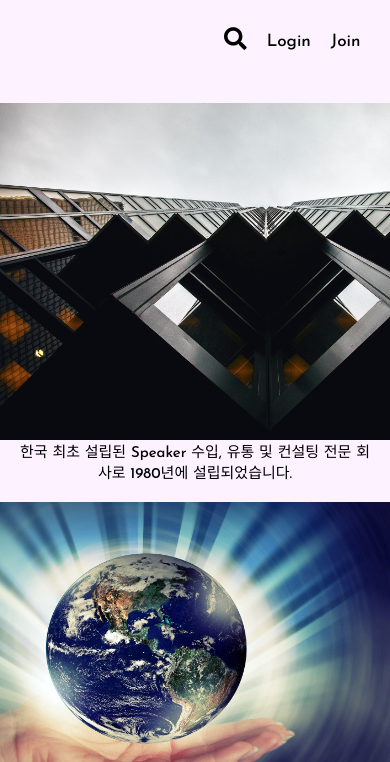
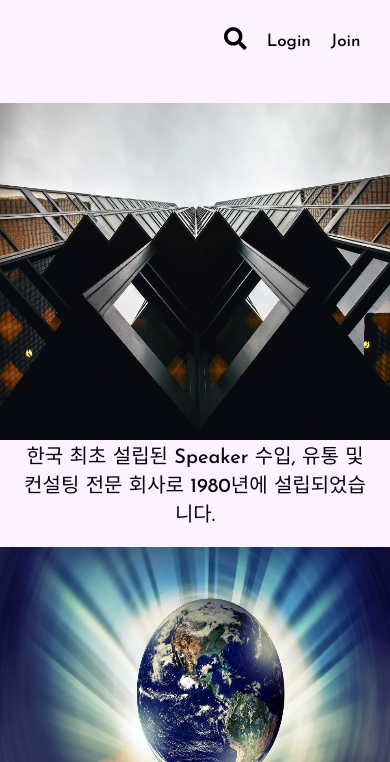
Before and after one commit to BaekYuseon/Speaker, a plain HTML site: page pages/intro.html in a window 390 px wide. Shown: the part 82-844 px from the top of the page. Drawn offline with Linux system fonts and the light colour scheme.

Commit message:
intrd tnwjd 5.6

```diff
--- a/css/intrd.css
+++ b/css/intrd.css
@@ -52,17 +52,17 @@
     margin-top: 100px;
 }
 
-#intrd_content p {
+#intrd_wrap p {
     width: calc(100%-530px);
-    font-size: 25px;
+    font-size: 20px;
     color: #050517;
 }
 
 @media screen and (max-width:775px){
-    #intrd_content {
+    #intrd_wrap {
         float: none;
     }
-    #intrd_content img {
+    #intrd_wrap img {
         width: 100%;
     }
     .intrd_first_text, .intrd_second_text, .intrd_third_text {
--- a/css/main.css
+++ b/css/main.css
@@ -61,7 +61,7 @@
     height: 500px;
 }
 
-.woofer:hover > img{
+.woofer:hover > img {
     opacity: 0.5;
 }
 
--- a/pages/intro.html
+++ b/pages/intro.html
@@ -88,7 +88,7 @@
             </div>
         </div>
         <div id="vision">
-            <div class="intrd_first">
+            <div class="intrd_second">
                 <img src="../images/intro/rltnf.jpg" alt="기술사진">
                 <div class="intrd_text">
                     <p class="intrd_first_text">
@@ -96,7 +96,7 @@
                     </p>
                 </div>
             </div>
-            <div class="intrd_second">
+            <div class="intrd_first">
                 <img src="../images/intro/shaking-hands-3096229_1920.jpg" alt="상생사진">
                 <div class="intrd_text">
                     <p class="intrd_second_text">
@@ -104,7 +104,7 @@
                     </p>
                 </div>
             </div>
-            <div class="intrd_third">
+            <div class="intrd_second">
                 <img src="../images/intro/people-3120717_1920.jpg" alt="성장사진">
                 <div class="intrd_text">
                     <p class="intrd_third_text">
```
